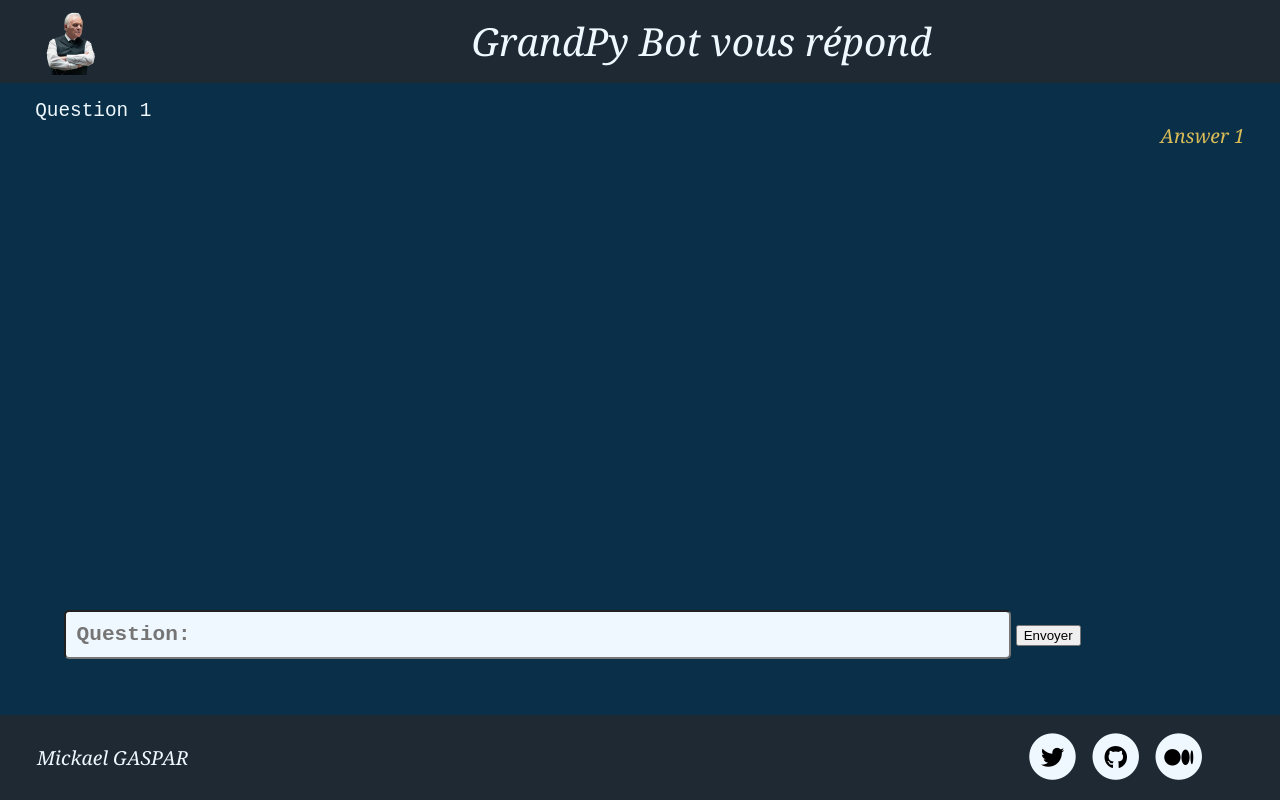
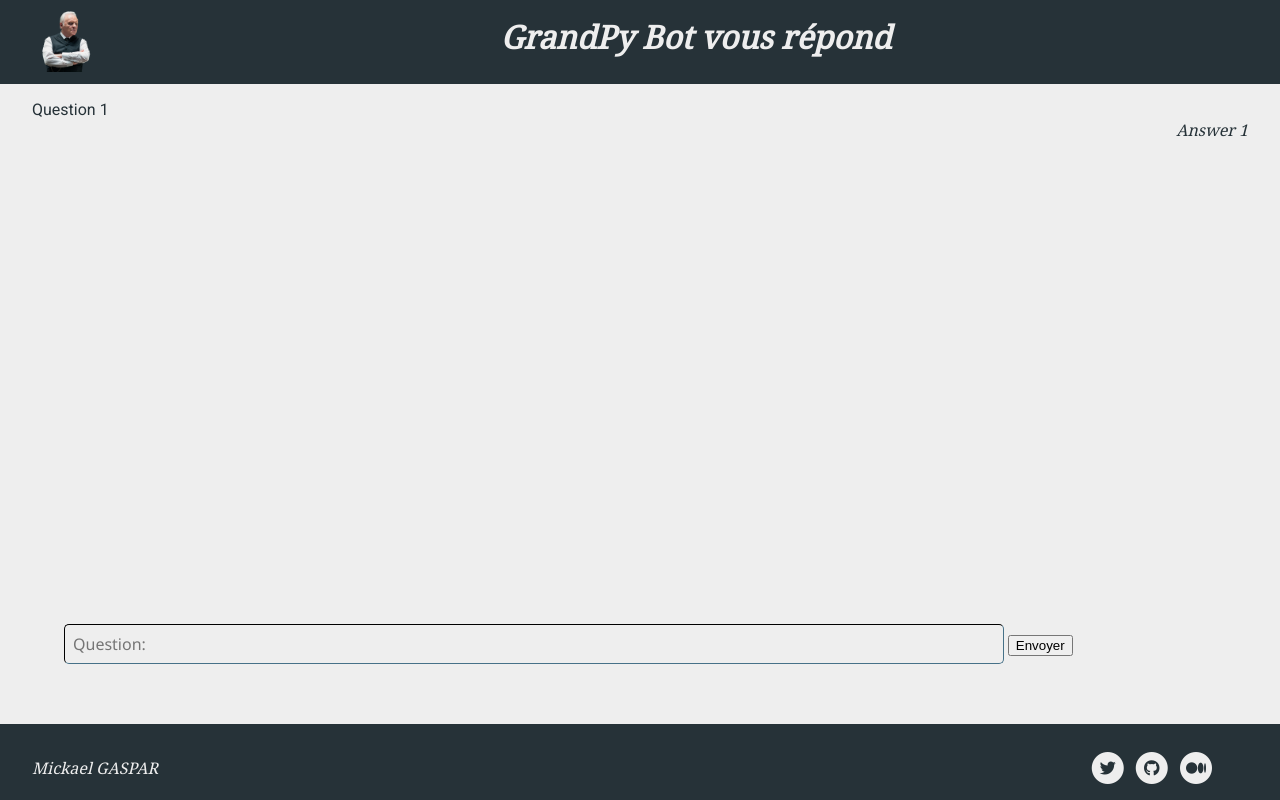
Before and after one commit to migasar/GrandPyBot, a Flask app: page / in a window 1280 px wide. Run offline with Flask 2, Linux system fonts and the light colour scheme; some libraries are stand-ins or nearby versions.

Commit message:
Simplification of style elements

```diff
--- a/app/static/style.css
+++ b/app/static/style.css
@@ -5,34 +5,37 @@ body {
   margin: 0;
   padding: 0;
 
+  background-color: #263238;
+
+  color: #EEE;
+  font-family: "Noto Serif", Georgia, serif;
+
   display: flex;
   flex-direction: column;
   justify-content: space-between;
-
-  font-family: "Georgia", sans-serif;
-  font-size: 1.1rem;
-  color: aliceblue;
-  background-color: #1e2934;
 }
 
+/*
 body > * {
   padding: 0.1rem;
 
   flex: 1 1 auto;
 }
+*/
 
 .ribbon {
   height: 10%;
   margin: auto;
 
+  font-style: italic;
+
   display: flex;
   flex-flow: row wrap;
   justify-content: space-between;
   align-items: center;
-
-  font-style: oblique;
 }
 
+/* Header elements */
 .avatar {
   width: 4rem;
   height: 4rem;
@@ -40,39 +43,35 @@ body > * {
 
   flex: 0 4 auto;
 }
-
 .catchphrase {
   margin: auto;
   text-align: center;
 
   flex: 4 1 auto;
-
-  font-size: 2em;
 }
 
+/* Footer elements */
 .profile-name {
   margin: 1rem 2rem;
   text-align: left;
 }
-
 .profile-links {
   margin: 1rem 4rem;
   text-align: right;
+  vertical-align: baseline;  /* test */
 }
 
+/* Social media buttons elements */
+/*
 .fa-stack {
-  font-size: 1.2em;
+  font-size: 1.2rem;
 }
-
-.fa-stack:hover {
-  box-shadow: 1px 2px 2px 1px black;
+*/
+.fas {
+  color: #EEE;
 }
-
-.fas,
 .fab {
-  vertical-align: baseline;
-
-  color: aliceblue;
+  color: #263238;
 }
 
 main {
@@ -80,42 +79,41 @@ main {
   margin: 0;
   padding: 0;
 
+  background-color: #EEE;
+  color: #263238;
+
   display: flex;
   flex-direction: column;
   justify-content: stretch;
   align-items: stretch;
-
-  background-color: #093048;
 }
 
+/* Dialog elements*/
 #dialog-box {
   height: 80%;
   margin: 1rem;
 
   flex: 2;
 }
-
 .question {
   margin-left: 1rem;
   text-align: left;
 
-  font-family: "Courier New", serif;
+  font-family: "Roboto", "Noto Sans", Arial, sans-serif;
 }
-
 .answer {
   margin-right: 1rem;
   text-align: right;
 
-  font-style: oblique;
-  color: #dbbc57;
+  font-style: italic;
 }
-
 #map {
   height: 40%;
   width: 30%;
   text-align: right;
 }
 
+/* Input elements */
 #input-box {
   height: 20%;
   width: 90%;
@@ -125,21 +123,22 @@ main {
   flex-flow: column nowrap;
   justify-content: center;
 }
-
 .input-user-text {
   width: 80%;
-  padding: 0.6rem;
-  border-radius: 5px;
+  padding: 0.5rem;
   text-align: justify;
 
-  font-family: "Courier New", serif;
-  font-size: 1.2rem;
-  font-weight: bold;
-  color: #093048;
-  background-color: aliceblue;
+  background-color: #EEE;
+
+  border-color: #1b2b34;
+  border-radius: 5px;
+  border-width: thin;
+
+  color: #1b2b34;
+  font-family: "Noto Sans", Arial, sans-serif;
+  font-size: 1rem;
 }
-
 .input-user-text:focus,
 .input-user-text:hover {
-  box-shadow: 2px 5px 10px black;
+  box-shadow: 2px 4px 8px #1b2b34;
 }
--- a/app/templates/index.html
+++ b/app/templates/index.html
@@ -9,6 +9,7 @@
   <title>GrandPy Bot</title>
 
   <link rel="stylesheet" href="{{url_for('static', filename='style.css')}}">
+  <link rel="stylesheet" type="text/css" href="http://fonts.googleapis.com/css?family=Noto+Serif|Noto+Sans|Roboto">
   <link rel="shortcut icon" href="{{ url_for('static', filename='favicon.ico') }}">
   <script src="https://kit.fontawesome.com/8f873755fa.js" crossorigin="anonymous"></script>
 </head>
@@ -16,11 +17,9 @@
 <body>
   <header>
     <div class="ribbon">
-      <div class="avatar">
-        <img  src="{{url_for('static', filename='westworld_ford_image_64.png')}}" alt="[Image of Ford]" />
-      </div>
+      <img class="avatar" src="{{url_for('static', filename='westworld_ford_image_640.png')}}" alt="[Image of Ford]" />
 
-      <div class="catchphrase">GrandPy Bot vous répond</div>
+      <h1 class="catchphrase">GrandPy Bot vous répond</h1>
     </div>
   </header>
 
@@ -46,15 +45,15 @@
       <div class="profile-links">
         <a class="fa-stack" href="https://twitter.com/migatsar">
           <span class="fas fa-circle fa-stack-2x"></span>
-          <span class="fab fa-twitter fa-stack-1x fa-inverse" style="color:black"></span>
+          <span class="fab fa-twitter fa-stack-1x"></span>
         </a>
         <a class="fa-stack" href="https://github.com/migasar">
           <span class="fas fa-circle fa-stack-2x"></span>
-          <span class="fab fa-github fa-stack-1x fa-inverse" style="color:black"></span>
+          <span class="fab fa-github fa-stack-1x"></span>
         </a>
         <a class="fa-stack" href="https://medium.com/@Migasar">
           <span class="fas fa-circle fa-stack-2x"></span>
-          <span class="fab fa-medium fa-stack-1x fa-inverse" style="color:black"></span>
+          <span class="fab fa-medium fa-stack-1x" ></span>
         </a>
       </div>
     </div>
```
Also changed, not shown: app/static/westworld_ford_image_640.png (added).
